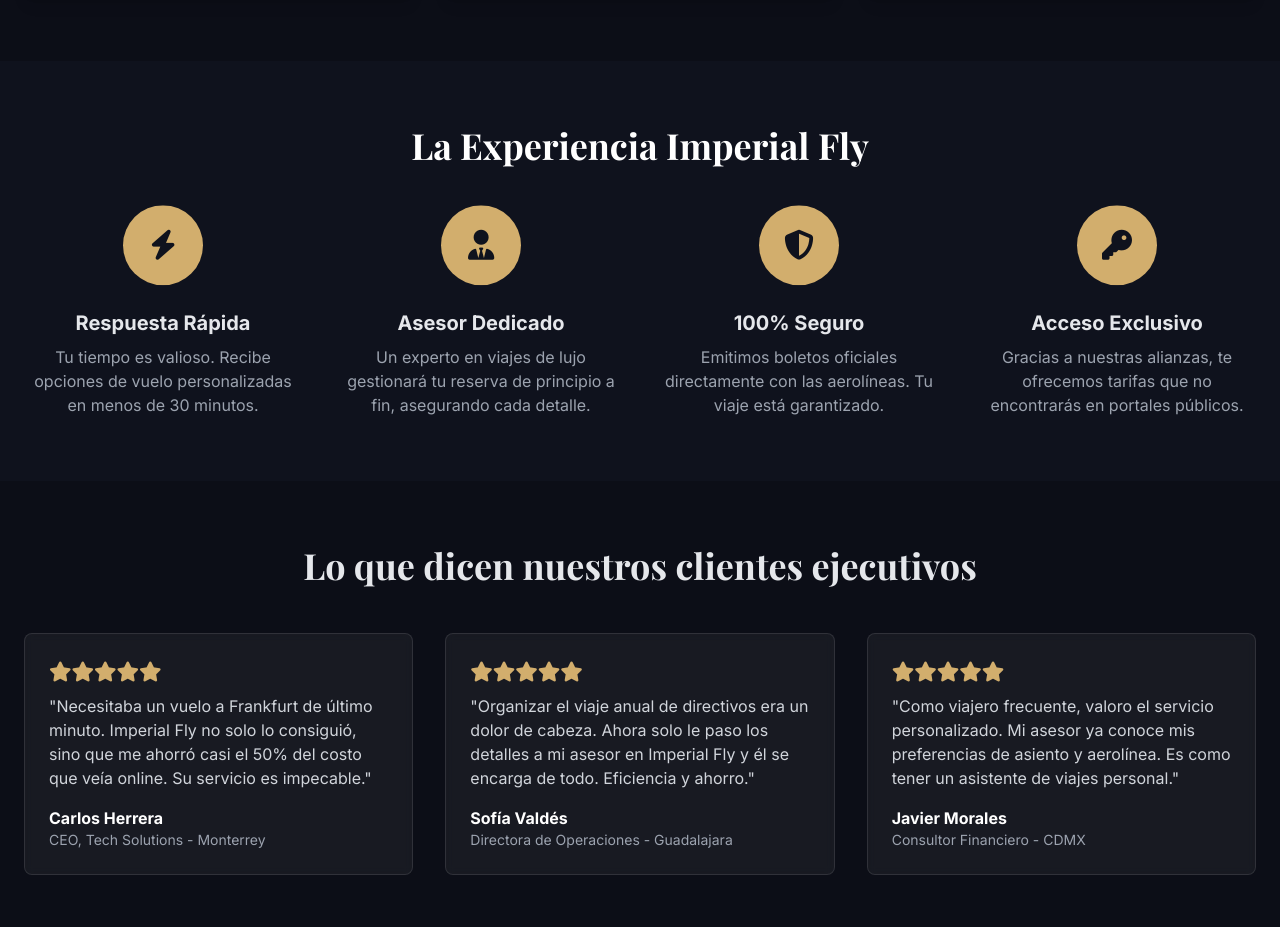
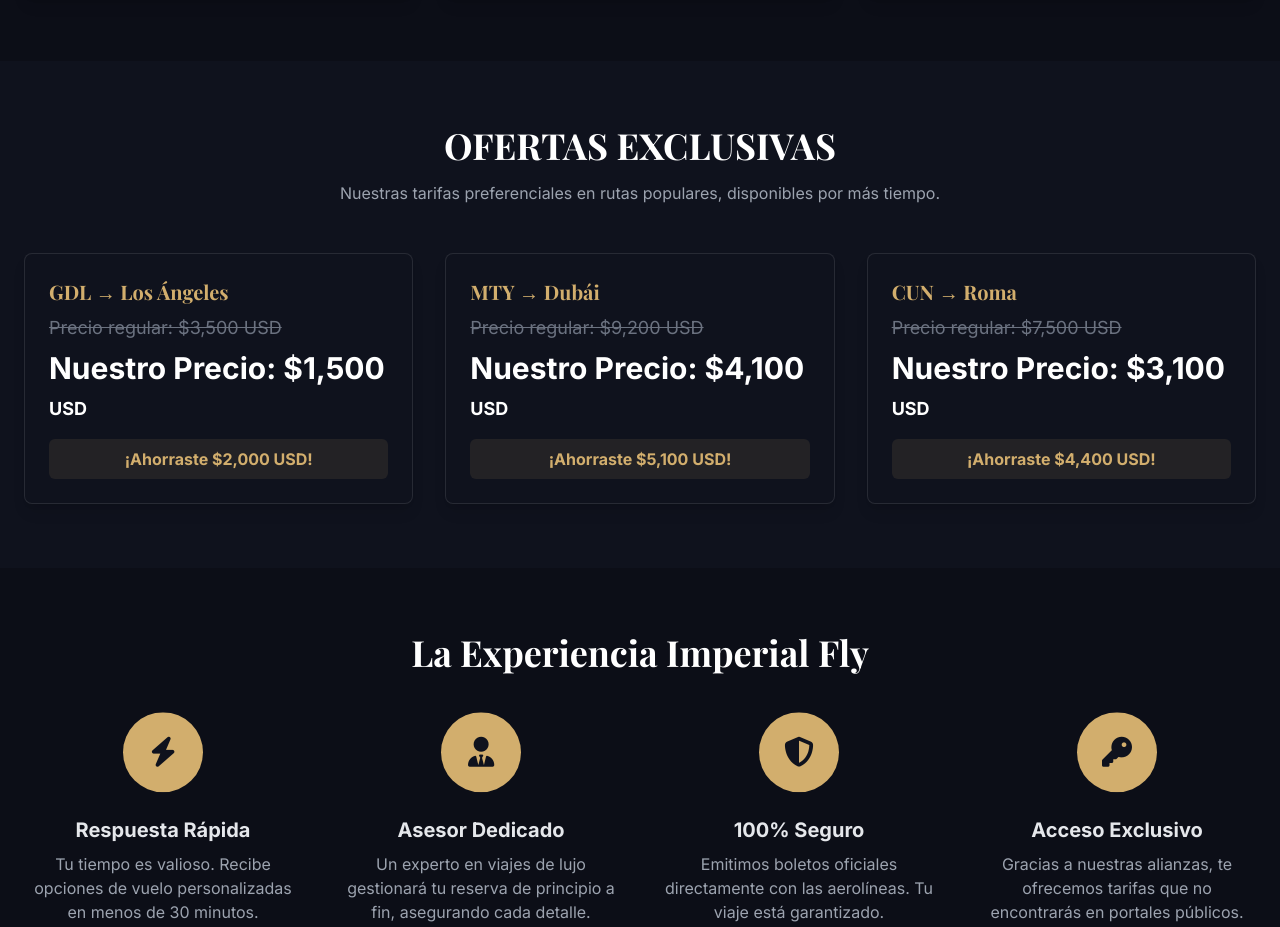
Before and after one commit to OkLatino/ImperialFlyLandingPage, a plain HTML site: page index.html in a window 1280 px wide. Shown: the part 1660-2587 px from the top of the page. Drawn offline with nearby package versions, Linux system fonts and the light colour scheme.

Commit message:
Add files via upload

```diff
--- a/index.html
+++ b/index.html
@@ -319,10 +319,10 @@
             </div>
         </section>
 
-        <!-- PRICE COMPARISON SECTION -->
+        <!-- DAILY DEALS SECTION -->
         <section class="py-16 bg-black/20">
             <div class="container mx-auto px-6 text-center">
-                <h2 class="text-3xl md:text-4xl font-serif font-bold text-white mb-4">Ahorros Reales Para Clientes Reales</h2>
+                <h2 class="text-3xl md:text-4xl font-serif font-bold text-white mb-4">OFERTA DEL DÍA</h2>
                 <p class="max-w-3xl mx-auto text-gray-400 mb-6">Estas ofertas exclusivas terminan pronto. ¡No pagues de más por el mismo asiento!</p>
 
                 <!-- Countdown Timer -->
@@ -362,8 +362,46 @@
             </div>
         </section>
 
+        <!-- STATIC DEALS SECTION -->
+        <section class="py-16">
+            <div class="container mx-auto px-6 text-center">
+                <h2 class="text-3xl md:text-4xl font-serif font-bold text-white mb-4">OFERTAS EXCLUSIVAS</h2>
+                <p class="max-w-3xl mx-auto text-gray-400 mb-12">Nuestras tarifas preferenciales en rutas populares, disponibles por más tiempo.</p>
+
+                <div class="grid md:grid-cols-3 gap-8">
+                    <!-- Static Deal 1 -->
+                    <div class="bg-brand-dark p-6 rounded-lg shadow-lg text-left transform hover:scale-105 transition duration-300 border border-white/10">
+                        <h3 class="text-xl font-bold text-brand-gold mb-2 font-serif">GDL → Los Ángeles</h3>
+                        <p class="text-gray-500 line-through text-lg">Precio regular: $3,500 USD</p>
+                        <p class="text-white font-extrabold text-3xl my-2">Nuestro Precio: $1,500 <span class="text-lg font-bold">USD</span></p>
+                        <div class="bg-brand-gold/10 text-brand-gold text-center font-bold py-2 px-4 rounded-md mt-4">
+                            ¡Ahorraste $2,000 USD!
+                        </div>
+                    </div>
+                    <!-- Static Deal 2 -->
+                    <div class="bg-brand-dark p-6 rounded-lg shadow-lg text-left transform hover:scale-105 transition duration-300 border border-white/10">
+                        <h3 class="text-xl font-bold text-brand-gold mb-2 font-serif">MTY → Dubái</h3>
+                        <p class="text-gray-500 line-through text-lg">Precio regular: $9,200 USD</p>
+                        <p class="text-white font-extrabold text-3xl my-2">Nuestro Precio: $4,100 <span class="text-lg font-bold">USD</span></p>
+                        <div class="bg-brand-gold/10 text-brand-gold text-center font-bold py-2 px-4 rounded-md mt-4">
+                            ¡Ahorraste $5,100 USD!
+                        </div>
+                    </div>
+                    <!-- Static Deal 3 -->
+                    <div class="bg-brand-dark p-6 rounded-lg shadow-lg text-left transform hover:scale-105 transition duration-300 border border-white/10">
+                        <h3 class="text-xl font-bold text-brand-gold mb-2 font-serif">CUN → Roma</h3>
+                        <p class="text-gray-500 line-through text-lg">Precio regular: $7,500 USD</p>
+                        <p class="text-white font-extrabold text-3xl my-2">Nuestro Precio: $3,100 <span class="text-lg font-bold">USD</span></p>
+                        <div class="bg-brand-gold/10 text-brand-gold text-center font-bold py-2 px-4 rounded-md mt-4">
+                            ¡Ahorraste $4,400 USD!
+                        </div>
+                    </div>
+                </div>
+            </div>
+        </section>
+
         <!-- BENEFITS SECTION -->
-        <section class="py-16">
+        <section class="py-16 bg-black/20">
             <div class="container mx-auto px-6">
                  <h2 class="text-3xl md:text-4xl font-serif font-bold text-white mb-12 text-center">La Experiencia Imperial Fly</h2>
                 <div class="grid sm:grid-cols-2 lg:grid-cols-4 gap-10 text-center">
@@ -404,7 +442,7 @@
         </section>
 
         <!-- TESTIMONIALS SECTION -->
-        <section class="py-16 bg-black/20">
+        <section class="py-16">
             <div class="container mx-auto px-6">
                 <h2 class="text-3xl md:text-4xl font-serif font-bold text-center mb-12">Lo que dicen nuestros clientes ejecutivos</h2>
                 <div class="grid md:grid-cols-3 gap-8">
@@ -440,7 +478,7 @@
         </section>
 
         <!-- FINAL CTA SECTION -->
-        <section class="py-20">
+        <section class="py-20 bg-black/20">
             <div class="container mx-auto px-6">
                 <div class="bg-brand-dark border border-brand-gold/20 p-8 md:p-12 rounded-lg shadow-2xl shadow-brand-gold/10 max-w-4xl mx-auto">
                     <h2 class="text-3xl md:text-4xl font-serif font-bold text-white text-center mb-4">¿Listo para tu próximo viaje de lujo?</h2>
@@ -521,7 +559,7 @@
         });
         function showError(input, message) {
             const errorDiv = document.getElementById(`${input.id}-error`);
-            input.parentElement.classList.add('form-input-error'); // Highlight the whole group
+            input.parentElement.classList.add('form-input-error');
             if (errorDiv) {
                 errorDiv.textContent = message;
                 errorDiv.classList.remove('hidden');
@@ -597,7 +635,7 @@
         }
 
         // Initialize
-        updateDeals(); // Load deals on first page visit
+        updateDeals();
         startCountdown();
     });
     </script>
```
